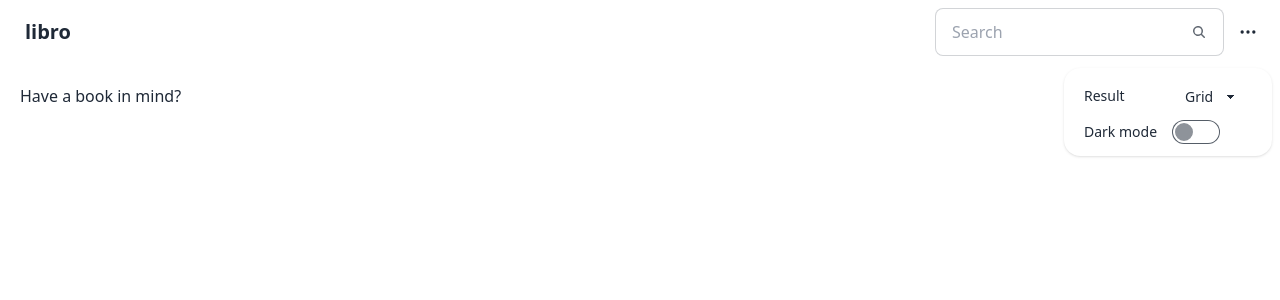
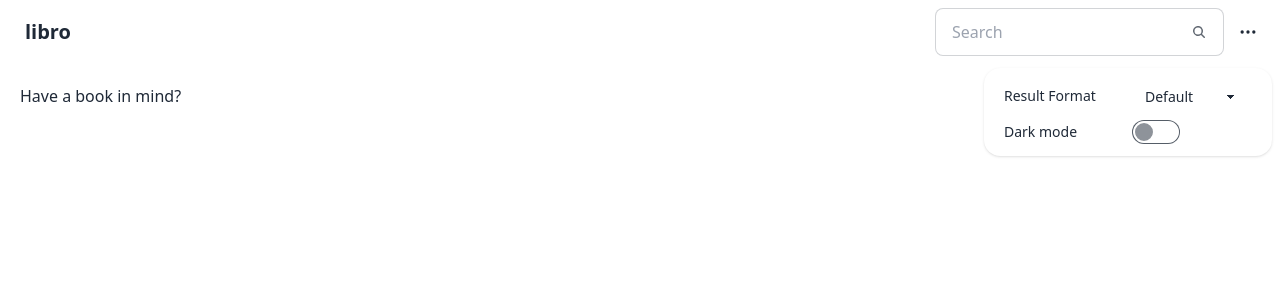
Before and after one commit to johnreybacal/libro, a React (Vite) app: page / in a window 1280 px wide. Both pictures are taken after a click on the button 1248 px from the left and 32 px from the top of the page. Shown: the top 300 px of the page. Built offline with nearby package versions, Linux system fonts and the light colour scheme.

Commit message:
replace grid with default format, rename table to compact

```diff
--- a/src/App.tsx
+++ b/src/App.tsx
@@ -9,7 +9,7 @@ function App() {
   const search = useRef<string>("")
   const [books, setBooks] = useState<Book[]>([])
   const [pagination, setPagination] = useState<Pagination>({ startIndex: 0, maxResults: 12, page: 0 })
-  const [resultFormat, setResultFormat] = useState<ResultFormat>("Grid")
+  const [resultFormat, setResultFormat] = useState<ResultFormat>("Default")
 
   async function onSearch(query: string) {
     if (query === search.current) {
--- a/src/BookList.tsx
+++ b/src/BookList.tsx
@@ -6,7 +6,24 @@ function BookList({ books, resultFormat }: {
 }) {
   return (
     <>
-      {resultFormat === "Table" &&
+      {resultFormat === "Default" &&
+        <ul role="list" className="divide-y">
+          {books.map((book) => <li className="flex justify-between gap-x-6 py-5">
+            <div className="flex min-w-0 gap-x-4">
+              <img className="flex-none" src={book.imageLinks?.thumbnail} />
+              <div className="min-w-0 flex-auto">
+                <p className="text-sm/6 font-semibold line-clamp-2">{book.title}</p>
+                <p className="mt-1 truncate text-xs/5">{book.authors?.join(", ")}</p>
+                <p className="mt-1 line-clamp-3 text-xs/5">{book.description}</p>
+              </div>
+            </div>
+            <div className="hidden shrink-0 sm:flex sm:flex-col sm:items-end">
+              <p className="text-sm/6"><time>{book.publishedDate}</time></p>
+            </div>
+          </li>)}
+        </ul>
+      }
+      {resultFormat === "Compact" &&
         <table className="table">
           <thead>
             <tr>
@@ -21,9 +38,7 @@ function BookList({ books, resultFormat }: {
               <td>
                 <div className="mask mask-squircle h-12 w-12">
                   <img
-                    src={book.imageLinks?.thumbnail}
-                    alt={book.title}
-                    style={{ width: '100%' }} />
+                    src={book.imageLinks?.thumbnail} />
                 </div>
               </td>
               <td>{book.title}</td>
@@ -33,27 +48,6 @@ function BookList({ books, resultFormat }: {
           </tbody>
         </table>
       }
-      {resultFormat === "Grid" &&
-        <div className="grid grid-cols-1 sm:grid-cols-2 md:grid-cols-4 2xl:grid-cols-6 gap-4">
-          {books.map((book) => {
-            return (
-              <div className="card shadow-xl" key={book.id}>
-                <figure style={{ maxHeight: 250, overflow: 'hidden' }}>
-                  <img
-                    src={book.imageLinks?.thumbnail}
-                    alt={book.title}
-                    style={{ width: '100%' }} />
-                </figure>
-                <div className="card-body p-4">
-                  <h2 className="card-title">{book.title}</h2>
-                  <p>{book.authors?.join(", ")}</p>
-                  <p>{book.publishedDate}</p>
-                </div>
-              </div>
-            )
-          })}
-        </div>
-      }
     </>
   )
 }
--- a/src/NavigationBar.tsx
+++ b/src/NavigationBar.tsx
@@ -58,18 +58,18 @@ function NavigationBar({ onSearch, onResultFormatChange, resultFormat }: {
       </div>
       <ul
         tabIndex={0}
-        className="menu menu-sm dropdown-content bg-base-100 rounded-box z-[1] mt-3 w-52 p-2 shadow"
+        className="menu menu-sm dropdown-content bg-base-100 rounded-box z-[1] mt-3 w-72 p-2 shadow"
       >
         <li>
           <div className="grid-cols-2">
-            Result
+            Result Format
             <select
               className="select max-w-xs select-sm"
               value={resultFormat}
               onChange={(e) => onResultFormatChange(e.target.value as ResultFormat)}
             >
-              <option value={"Table"}>Table</option>
-              <option value={"Grid"}>Grid</option>
+              <option value={"Default"}>Default</option>
+              <option value={"Compact"}>Compact</option>
             </select>
 
           </div>
--- a/src/types.ts
+++ b/src/types.ts
@@ -14,4 +14,4 @@ export interface Pagination {
   maxPage?: number;
 }
 
-export type ResultFormat = "Table" | "Grid";
+export type ResultFormat = "Default" | "Compact";
```
